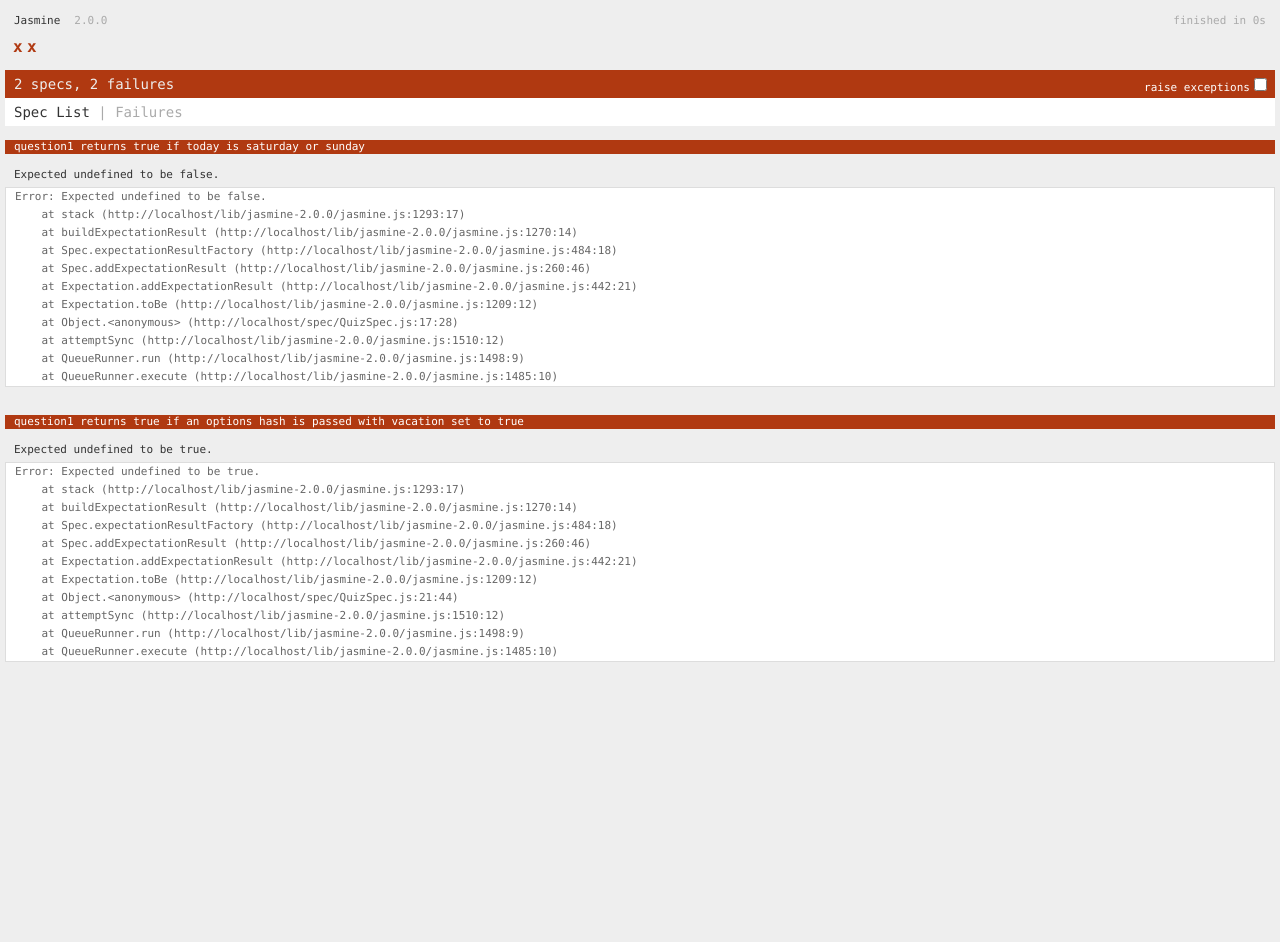
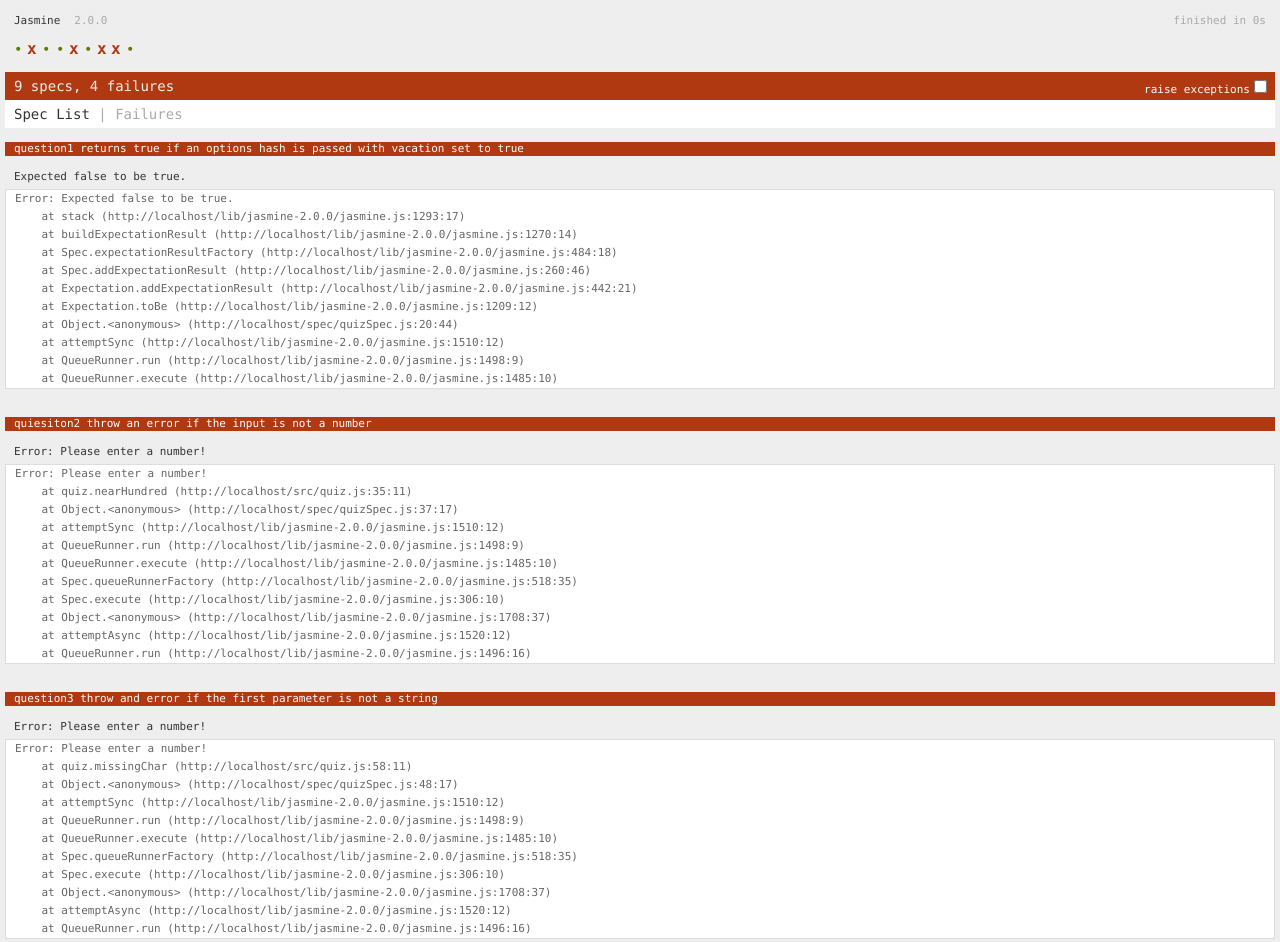
Before and after one commit to ga-wdi-boston/wdi_7_js_quiz_2_jasmine, a plain HTML site: page SpecRunner.html in a window 1280 px wide. Shown: the top 942 px of the page. Before the commit the page ends 800 px from the top, so only its background shows below. Drawn offline with Linux system fonts and the light colour scheme.

Commit message:
unfinished

```diff
--- a/SpecRunner.html
+++ b/SpecRunner.html
@@ -12,11 +12,11 @@
   <script type="text/javascript" src="lib/jasmine-2.0.0/boot.js"></script>
 
   <!-- include source files here... -->
-  <script type="text/javascript" src="src/Quiz.js"></script>
+  <script type="text/javascript" src="src/quiz.js"></script>
 
   <!-- include spec files here... -->
   <script type="text/javascript" src="spec/SpecHelper.js"></script>
-  <script type="text/javascript" src="spec/QuizSpec.js"></script>
+  <script type="text/javascript" src="spec/quizSpec.js"></script>
 
 </head>
 
--- a/spec/quizSpec.js
+++ b/spec/quizSpec.js
@@ -11,7 +11,6 @@
 // See quiz.js for more details
 
 describe('question1', function() {
-
   it('returns true if today is saturday or sunday', function() {
     // Assuming you're taking this on a weekday!
     expect(quiz.sleepIn()).toBe(false);
@@ -23,5 +22,52 @@ describe('question1', function() {
 
 });
 
+
+describe('quiesiton2', function() {
+
+  it('returns true if number is between 90 and 99', function(){
+    expect(quiz.nearHundred(93)).toBe(true);
+  });
+
+  it('returns false if number is 89 or below', function(){
+    expect(quiz.nearHundred(52)).toBe(false);
+  });
+
+  it('throw an error if the input is not a number', function(){
+    expect(quiz.nearHundred('two')).toThrowError('Please enter a number!');
+  });
+});
+
+describe('question3', function() {
+
+  it('returns a new string', function() {
+    expect(quiz.missingChar("kittie", 1)).toEqual('kttie');
+  });
+
+  it('throw and error if the first parameter is not a string', function(){
+    expect(quiz.missingChar(347, 1)).toThrowError('Please enter a string!');
+  });
+});
+
+describe('question4', function(){
+  it('should return a new string without del if it has del', function(){
+    expect(quiz.delDel("abdelcd")).toEqual('abcd');
+  });
+
+  it('should return origional string if it does not has del', function(){
+    expect(quiz.delDel('xyz')).toEqual('xyz');
+  });
+
+})
+
+
+
+
+
+
+
+
+
+
 // Write the next tests yourself!
 // See quiz.js for more details
--- a/src/quiz.js
+++ b/src/quiz.js
@@ -12,6 +12,13 @@ var quiz = {};
 // quiz.sleepIn() => false
 // quiz.sleepIn({vacation: true}) => true
 quiz.sleepIn = function(options) {
+  var d = new Date();
+  var n = d.getDay();
+  if (n === 0 || n === 6){
+    return true;
+  } else {
+    return false;
+  };
 }
 
 // Question 2: function called nearHundred
@@ -22,6 +29,19 @@ quiz.sleepIn = function(options) {
 // quiz.nearHundred(93) => true
 // quiz.nearHundred('two') => Error: Please enter a number!
 
+quiz.nearHundred = function(n) {
+  var num = n;
+  if (typeof num !== 'number' ){
+    throw Error('Please enter a number!');
+  } else {
+    if(num <= 99 && num >= 90) {
+      return true;
+    } else {
+      return false;
+    };
+  };
+}
+
 // Question 3: a function called missingChar
 //////////////
 // Remove the character that corresponds to the index from the string.
@@ -29,12 +49,31 @@ quiz.sleepIn = function(options) {
 // quiz.missingChar("kittie", 1) => "kttie"
 // quiz.missingChar(347, 1) => Error: Please enter a string!
 
+quiz.missingChar = function(string, index){
+  var a = '',
+  b = '',
+  c = '';
+
+  if (typeof string !== 'string') {
+    throw Error('Please enter a number!');
+  } else {
+    a = string.slice(0, index);
+    b = string.slice(index + 1, string.length);
+    c = a + b;
+  };
+  return c;
+}
+
 // Question 4: a function called delDel
 //////////////
 // Remove "del" from a string.
 // quiz.delDel("abdelcd") => "abcd"
 // quiz.delDel("xyz") => "xyz"
 
+quiz.delDel = function(string){
+  return string.split('del').join();
+}
+
 // Question 5: a method called backAround
 //////////////
 // Given a string, move the last character to the beginning.
```
